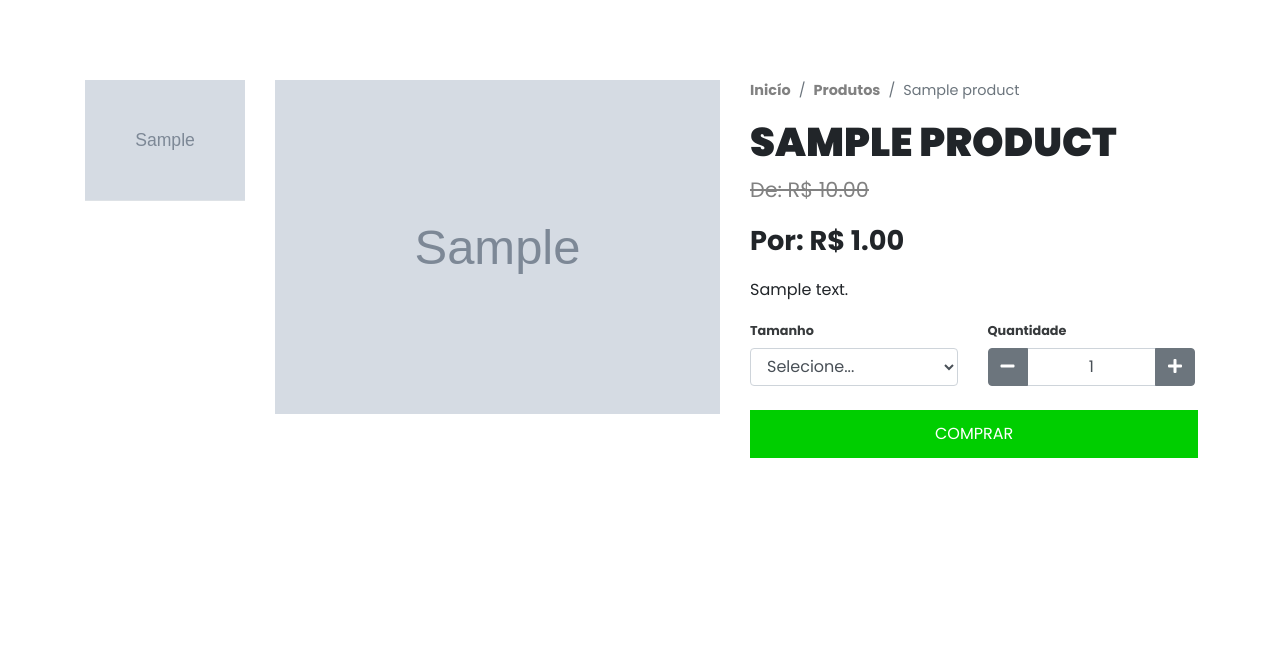
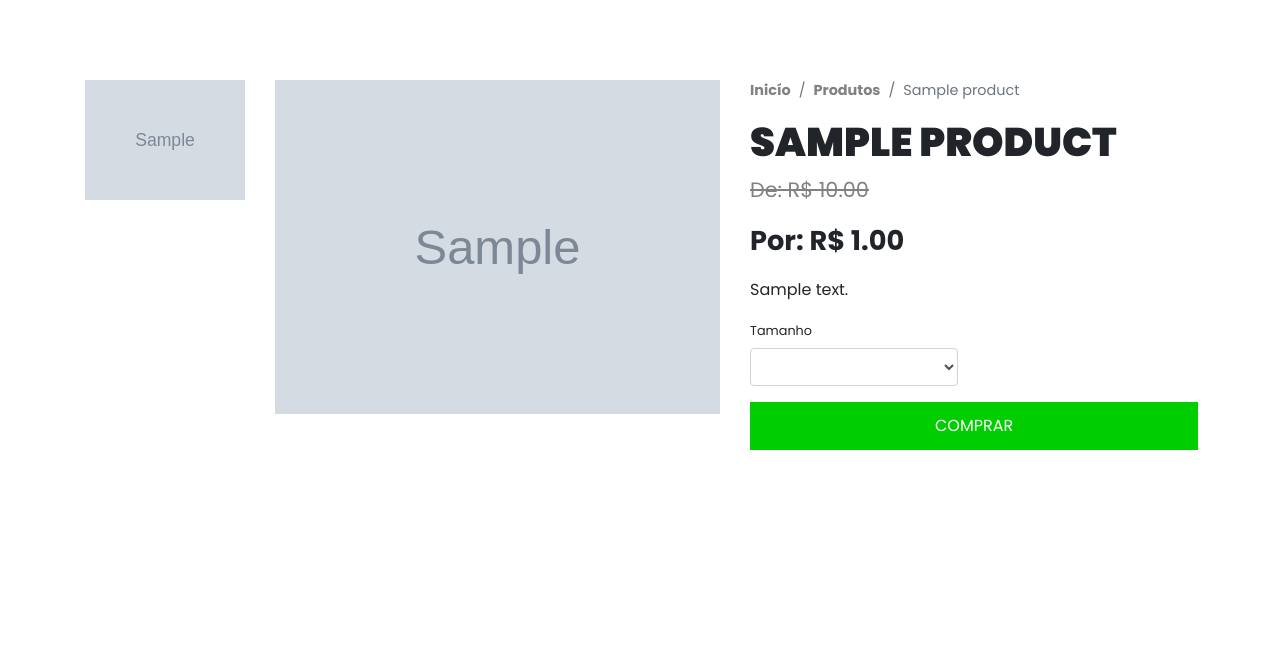
Before and after one commit to joaomesquita/projeto-devstore, a Django app: a page that uses catalog/templates/catalog/product.html in a window 1280 px wide. Shown: the part 192-849 px from the top of the page. Run offline with Django 3.2, Linux system fonts and the light colour scheme; tables that the repository leaves empty hold one stand-in row (values such as "Sample post"); grey boxes marked "Sample" are stand-in pictures; lists and menus that the app fills with data are empty; parts of the project's set-up code (start-up, migrations or seed data) failed here and were passed over; some libraries are stand-ins or nearby versions.

Commit message:
:white_check_mark: correção dos templates catalog

```diff
--- a/catalog/templates/catalog/product.html
+++ b/catalog/templates/catalog/product.html
@@ -1,6 +1,8 @@
 {% extends "base.html" %}
 
 {% load static %}
+
+{% load widget_tweaks %}
 
 {% block title %}{{ product }} | {{ block.super }} {% endblock %}
 
@@ -9,17 +11,13 @@
     <div class="row">
         <div class="col-sm-2">
             <div class="gallery-item invisible-scrollbar">
-                <ul class="nav nav-tabs">
-                    <li>
                 <a href="{{ product }}" data-toggle="tab" aria-expanded="true">
                     {% if product.image %}
-                            <img class="card-img rounded-0" src="{{ product.image.url }}" alt="Product image">
+                    <img class="card-img rounded-0 mb-2" src="{{ product.image.url }}" alt="Product image">
                     {% else %}
                     <img class="card-img rounded-0" src="{% static 'img/bg-product.png' %}" alt="Product image">
                     {% endif %}
                 </a>
-                    </li>
-                </ul>
             </div>
         </div>
         <div class="col-sm-5">
@@ -52,30 +50,20 @@
                 <p class="product-price">R$ {{ product.price }}</p>
                 {% endif %}
                 <p class="text-justify">{{ product.description }}</p>
+                <form action="{% url 'checkout:create_cart_item' product.slug %}" method="post">
+                    {% csrf_token %}
                     <div class="row">
-                    <div class="col">
-                        <label for="select-size"><span class="span-item">Tamanho</span></label>
-                        <select class="form-control" id="select-size">
-                            <option selected>Selecione...</option>
+                        <div class="col-md-6">
+                            <label>Tamanho</label>
+                            <select class="form-control mb-3" name="value_size">
                                 {% for product in product.size.all %}
-                            <option>{{ product.size }}</option>
+                                <option value="{{ product.size }}">{{ product.size }}</option>
                                 {% endfor %}
                             </select>
                         </div>
-                    <div class="col">
-                        <label><span class="span-item">Quantidade</span></label>
-                        <div class="input-group mb-4">
-                            <div class="input-group-prepend">
-                                <button type="button" class="btn-minus btn btn-secondary"><i class="fas fa-minus"></i></button>
                     </div>
-                            <input type="text" id="quantity" name="quantity" class="form-control text-center" value="1" min="1" max="100">
-                            <div class="input-group-append">
-                                <button type="button" class="btn-plus btn btn-secondary"><i class="fas fa-plus"></i></button>
-                            </div>
-                        </div>
-                    </div>
-                </div>
-                <a class="product-button" href="#">Comprar</a>
+                    <button class="product-button" type="submit">Comprar</button>
+                </form>
             </div>
         </div>
     </div>
```
Also changed, not shown: catalog/templates/catalog/category.html (+27 -12 lines), catalog/templates/catalog/product_list.html (+26 -12 lines). Lines whose indentation alone changed are shown as unchanged.
